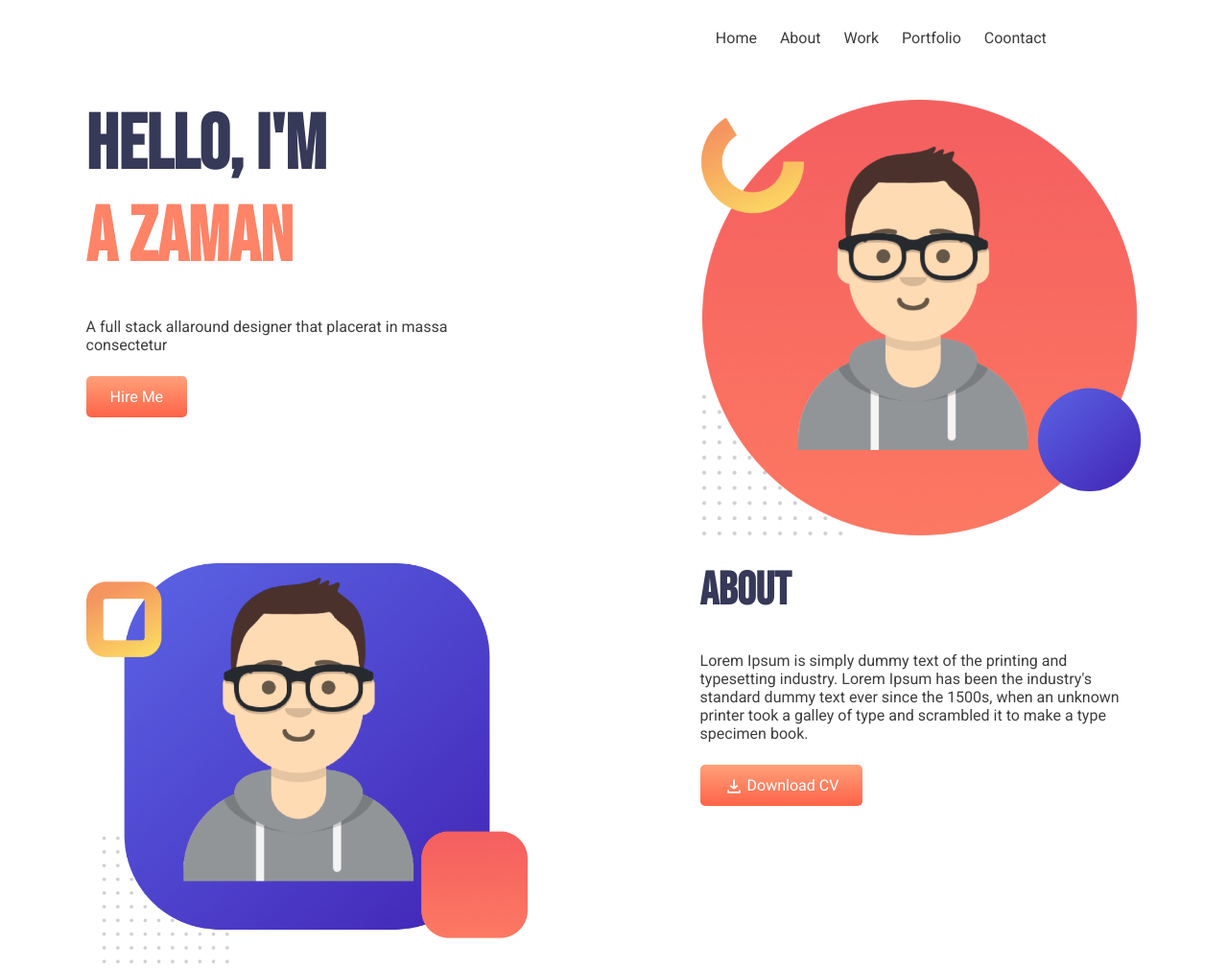
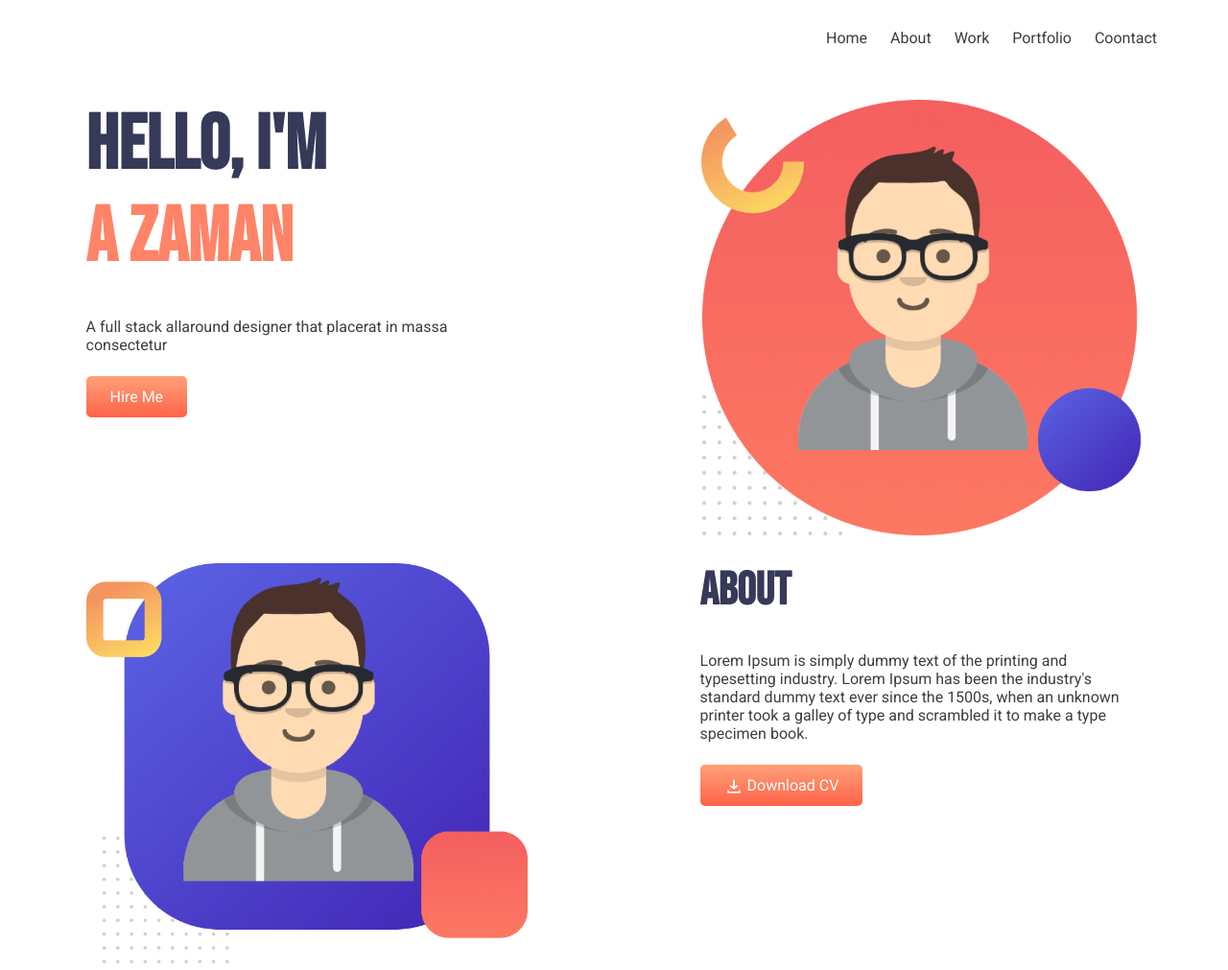
Before and after one commit to azamansagor/first-assignment, a plain HTML site: page index.html in a window 1280 px wide. Shown: the top 1011 px of the page at 96% size. Drawn offline with Linux system fonts and the light colour scheme.

Commit message:
project finalization

```diff
--- a/style.css
+++ b/style.css
@@ -36,7 +36,7 @@ section{
 .menu{
     text-align: right;
     padding: 30px 0;
-    margin: 0 14%;
+    margin: 0 5%;
 }
 .menu a{
     display: inline-block;
```
